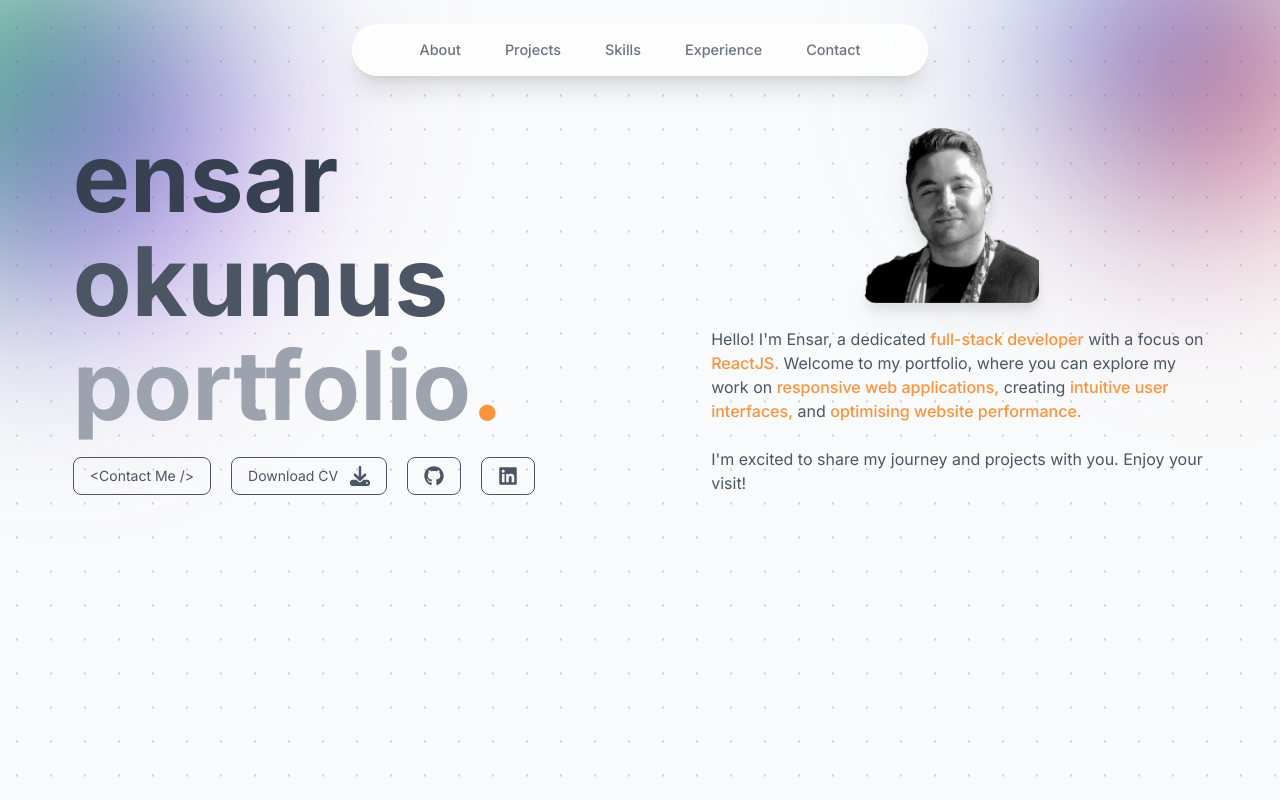
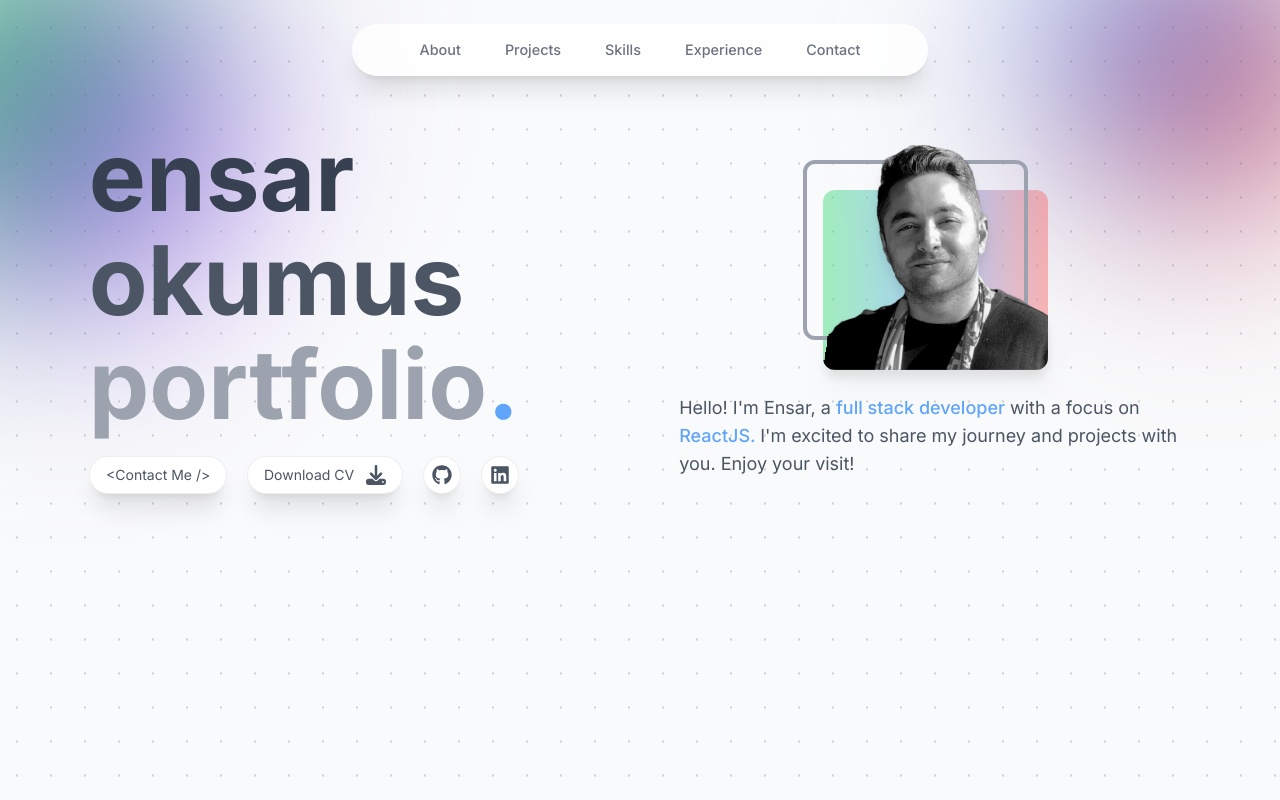
Before and after one commit to ensarokumus/ensarokumus-portfolio, a Next.js app: page / in a window 1280 px wide. Built offline with nearby package versions, Linux system fonts and the light colour scheme.

Commit message:
fix: finalises styling of About section

```diff
--- a/app/page.tsx
+++ b/app/page.tsx
@@ -2,7 +2,7 @@ import About from "@/components/About";
 
 export default function Home() {
   return (
-    <main>
+    <main className="flex flex-col items-center px-4">
       <About />
     </main>
   );
--- a/components/About.tsx
+++ b/components/About.tsx
@@ -35,7 +35,7 @@ const Letter: React.FC<LetterProps> = ({
 
 const About: React.FC = () => {
   return (
-    <section className="flex flex-col sm:flex-row justify-center items-center gap-10 lg:gap-40 px-4 lg:px-16 pt-16 overflow-x-hidden">
+    <section className="flex flex-col sm:flex-row justify-center items-center gap-5 lg:gap-40 lg:px-16 pt-16">
       <div className="relative flex flex-col items-center lg:items-start">
         <h1 className="text-6xl sm:text-8xl font-bold max-w-lg text-center lg:text-left text-gray-200">
           <span className="block">
@@ -74,12 +74,12 @@ const About: React.FC = () => {
               letter="."
               duration={2.2}
               delay={2.2}
-              className="text-orange-400"
+              className="text-blue-400"
             />
           </span>
         </h1>
 
-        <div className="flex items-center justify-center gap-5">
+        <div className="flex mt-6 items-center justify-center gap-5 flex-wrap">
           <motion.button
             initial={{ opacity: 0, scale: 0.5 }}
             animate={{ opacity: 1, scale: 1 }}
@@ -88,11 +88,12 @@ const About: React.FC = () => {
               delay: 2.2,
               ease: [0, 0.71, 0.2, 1.01],
             }}
-            className="mt-6 px-4 py-2 text-sm text-gray-600 border border-gray-600 rounded-lg hover:bg-gray-200 hover:text-gray-800 transition-colors duration-300"
+            className="px-4 py-2 border border-gray-300 bg-white border-opacity-40 shadow-xl shadow-black/[0.1] backdrop-blur-[0.5rem] text-sm text-gray-600 rounded-full hover:bg-gray-100 hover:text-gray-800 transition-colors duration-300"
             // TODO: add onClick to scroll to contact section
           >
             &lt;Contact Me /&gt;
           </motion.button>
+          <Link href="/Resume_EnsarOkumus_Jun24.pdf" download target="_blank">
             <motion.button
               initial={{ opacity: 0, scale: 0.5 }}
               animate={{ opacity: 1, scale: 1 }}
@@ -101,11 +102,11 @@ const About: React.FC = () => {
                 delay: 2.2,
                 ease: [0, 0.71, 0.2, 1.01],
               }}
-            className="flex items-center gap-3 mt-6 px-4 py-2 text-sm text-gray-600 border border-gray-600 rounded-lg hover:bg-gray-200 hover:text-gray-800 transition-colors duration-300"
-            // TODO: add onClick to download resume
+              className="flex items-center gap-3 px-4 py-2 border border-gray-300 bg-white border-opacity-40 shadow-xl shadow-black/[0.1] backdrop-blur-[0.5rem] text-sm text-gray-600 rounded-full hover:bg-gray-100 hover:text-gray-800 transition-colors duration-300"
             >
               Download CV <FaDownload className="h-5 w-5" />
             </motion.button>
+          </Link>
           <Link href="https://github.com/ensarokumus" target="_blank">
             <motion.button
               initial={{ opacity: 0, scale: 0.5 }}
@@ -115,7 +116,7 @@ const About: React.FC = () => {
                 delay: 2.2,
                 ease: [0, 0.71, 0.2, 1.01],
               }}
-              className="flex items-center gap-3 mt-6 px-4 py-2 text-sm text-gray-600 border border-gray-600 rounded-lg hover:bg-gray-200 hover:text-gray-800 transition-colors duration-300"
+              className="px-2 py-2 border border-gray-300 bg-white border-opacity-40 shadow-xl shadow-black/[0.1] backdrop-blur-[0.5rem] text-sm text-gray-600 rounded-full hover:bg-gray-100 hover:text-gray-800 transition-colors duration-300"
             >
               <FaGithub className="h-5 w-5" />
             </motion.button>
@@ -129,7 +130,7 @@ const About: React.FC = () => {
                 delay: 2.2,
                 ease: [0, 0.71, 0.2, 1.01],
               }}
-              className="flex items-center gap-3 mt-6 px-4 py-2 text-sm text-gray-600 border border-gray-600 rounded-lg hover:bg-gray-200 hover:text-gray-800 transition-colors duration-300"
+              className="px-2 py-2 border border-gray-300 bg-white border-opacity-40 shadow-xl shadow-black/[0.1] backdrop-blur-[0.5rem] text-sm text-gray-600 rounded-full hover:bg-gray-100 hover:text-gray-800 transition-colors duration-300"
             >
               <FaLinkedin className="h-5 w-5" />
             </motion.button>
@@ -147,35 +148,32 @@ const About: React.FC = () => {
           ease: [0, 0.71, 0.2, 1.01],
         }}
       >
+        <div className="relative">
           <Image
             src="/ensar-profile-pic.png"
             alt="Ensar Okumus"
-          height={175}
-          width={175}
-          fetchPriority="high"
-          className="grayscale rounded-xl drop-shadow-xl"
+            height={225}
+            width={225}
+            priority
+            className="relative z-20 rounded-xl drop-shadow-xl grayscale"
           />
-        <p className="mt-6 text-gray-600 text-base max-w-lg border-gray-700 pl-4">
-          Hello! I&apos;m Ensar, a dedicated{" "}
-          <span className="font-medium text-orange-400">
-            full-stack developer
+          <div
+            aria-hidden
+            className="absolute z-10 top-[15px] right-[20px] w-full h-[80%] rounded-xl border-gray-400 border-4"
+          ></div>
+          <div
+            aria-hidden
+            className="absolute bottom-0 w-full h-[80%] place-self-end rounded-xl bg-gradient-to-r from-green-400/50 via-blue-400/50 to-red-400/50"
+          ></div>
+        </div>
+
+        <p className="mt-6 text-gray-600 text-lg max-w-lg text-center sm:text-left">
+          Hello! I&apos;m Ensar, a{" "}
+          <span className="font-medium text-blue-400">
+            full stack developer
           </span>{" "}
           with a focus on{" "}
-          <span className="font-medium text-orange-400">ReactJS.</span> Welcome
-          to my portfolio, where you can explore my work on{" "}
-          <span className="font-medium text-orange-400">
-            responsive web applications,
-          </span>{" "}
-          creating{" "}
-          <span className="font-medium text-orange-400">
-            intuitive user interfaces,
-          </span>{" "}
-          and{" "}
-          <span className="font-medium text-orange-400">
-            optimising website performance.
-          </span>
-          <br />
-          <br />
+          <span className="font-medium text-blue-400">ReactJS. </span>
           I&apos;m excited to share my journey and projects with you. Enjoy your
           visit!
         </p>
```
Also changed, not shown: 1 other file (tests, documents, lock files or other folders). Lines whose indentation alone changed are shown as unchanged.
